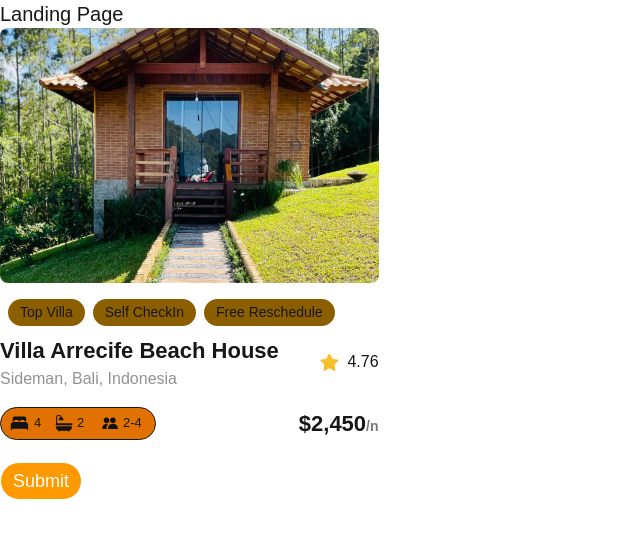
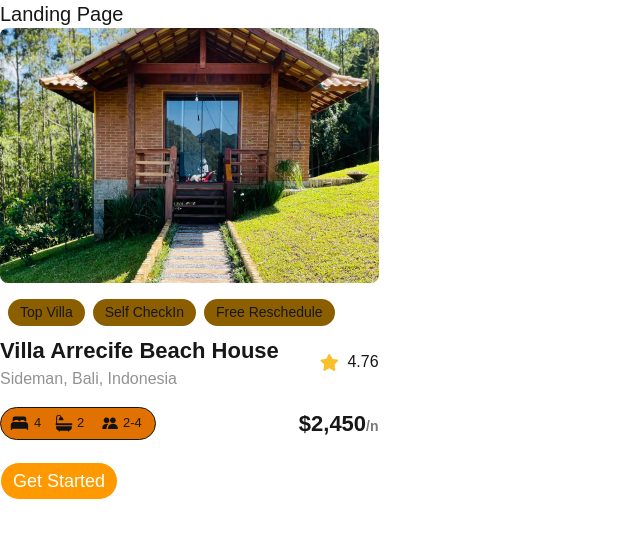
Before and after one commit to MoketeTyabekana/alx-project-0x00-setup, a Next.js app in the folder alx-project-0x00/: page /landing in a window 1280 px wide. Shown: the top 538 px of the page, without its empty margins (0-640 px from the left). Built offline with nearby package versions, Linux system fonts and the light colour scheme.

Commit message:
Created a Button interface, and export the propts for accessiblity of the button labels.

```diff
--- a/alx-project-0x00/components/Button.tsx
+++ b/alx-project-0x00/components/Button.tsx
@@ -1,10 +1,11 @@
+import React from "react";
+import { ButtonProps } from "@/interfaces";
 
 
-
-const Button: React.FC = () => {
+const Button: React.FC<ButtonProps> = ({label}) => {
   return (
     <button className="border px-3 py-1 text-lg mt-3 bg-amber-500 text-white sm:size-sm md:size-md lg:size-lg sm:rounded-sm md:rounded-md lg:rounded-full">
-      Submit
+      {label}
     </button>
   )
 }
--- a/alx-project-0x00/interfaces/index.ts
+++ b/alx-project-0x00/interfaces/index.ts
@@ -1,4 +1,9 @@
+import Button from '../components/Button';
 
 export interface PillProps {
   title: string
 }
+
+export interface ButtonProps {
+  label: string;
+}
--- a/alx-project-0x00/pages/landing.tsx
+++ b/alx-project-0x00/pages/landing.tsx
@@ -7,7 +7,7 @@ const Landing: React.FC =  () => {
     <div>
       <h1 className=" text-xl font-extralight">Landing Page</h1>
      <Card />
-     <Button/>
+     <Button label="Get Started"/>
     </div>
   )
 }
```
